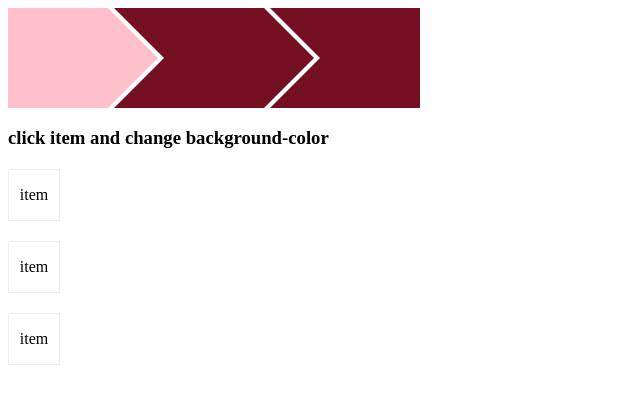
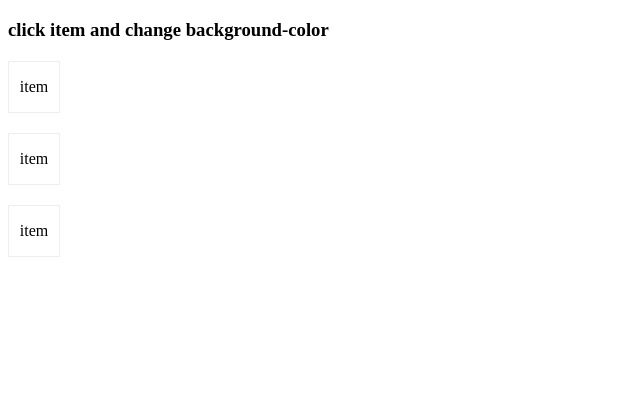
Before and after one commit to Cissypotato/JavaScript-learning, a plain HTML site: page 1-let,const/index.html in a window 1280 px wide. Shown: the whole page, without its empty margins (0-640 px from the left). Drawn offline with Linux system fonts and the light colour scheme.

Commit message:
feat:箭头函数

```diff
--- a/1-let,const/index.html
+++ b/1-let,const/index.html
@@ -14,104 +14,19 @@
             text-align: center;
             border: 1px solid #eee;
             margin-top: 20px;
-            /* background-color: rgb(204, 127, 26); */
         }
 
-        .wrapper {
-            display: flex;
-            position: relative;
-        }
-        .item1{
-            display: flex;
-        }
 
-        #my12 {
-            width: 0px;
-            height: 0px;
-            border: 50px solid transparent;
-            border-left: 50px solid pink;
-            /* border-right: 100px solid transparent; */
-        }
-        /* #my12::after{
-            display: block;
-            content: '';
-            width: 0px;
-            height: 0px;
-            border: 52px solid transparent;
-            border-left: 52px solid red;
-            position: absolute;
-            left: 100px;
-            top: 0;
-            z-index: -1;
-        } */
 
-        #my11 {
-            width: 100px;
-            height: 100px;
-            background-color: pink;
-        }
 
-        .item3{
-            background: #741021;
-            width: 50px;
-            height: 0px;
-            position: absolute;
-            left: 106px;
-            border: 50px solid transparent;
-            border-left: 50px solid white;
-            z-index: -1;
-        }
-        .item3::after{
-            position: relative;
-            left: 100px;
-            top: -50px;
-            display: block;
-            content: '';
-            width: 0px;
-            height: 0px;
-            border: 50px solid transparent;
-            border-left: 50px solid #741021;
-        }
-        .item2{
-            background: #741021;
-            width: 50px;
-            height: 0px;
-            position: absolute;
-            left: 262px;
-            border: 50px solid transparent;
-            border-left: 50px solid white;
-            z-index: -2;
-        }
-        /* my12 */
-
-        /* #triangle02 {
-            width: 200PX;
-            height: 200PX;
-            outline: 50px solid blue;
-            border-right: 50px solid red;
-            border-bottom: 50px solid green;
-            border-left: 50px solid yellow;
-        } */
     </style>
 </head>
 
 <body>
-    <div class="wrapper">
-        <div class="item1">
-            <div id="my11"></div>
-            <div id="my12"></div>
-        </div>
-        <!-- <div class="item2">
-            <div id="my11"></div>
-            <div id="my12"></div>
-        </div> -->
-        <div class="item3"></div>
-
-        <div class="item2"></div>
-    </div>
 
 
-<!-- <div id="triangle02"></div> -->
+
+
     <div>
         <h3> click item and change background-color</h3>
         <div class="item">item</div>
```
Also changed, not shown: 2-箭头函数/index.html (added, +74 -0 lines).
